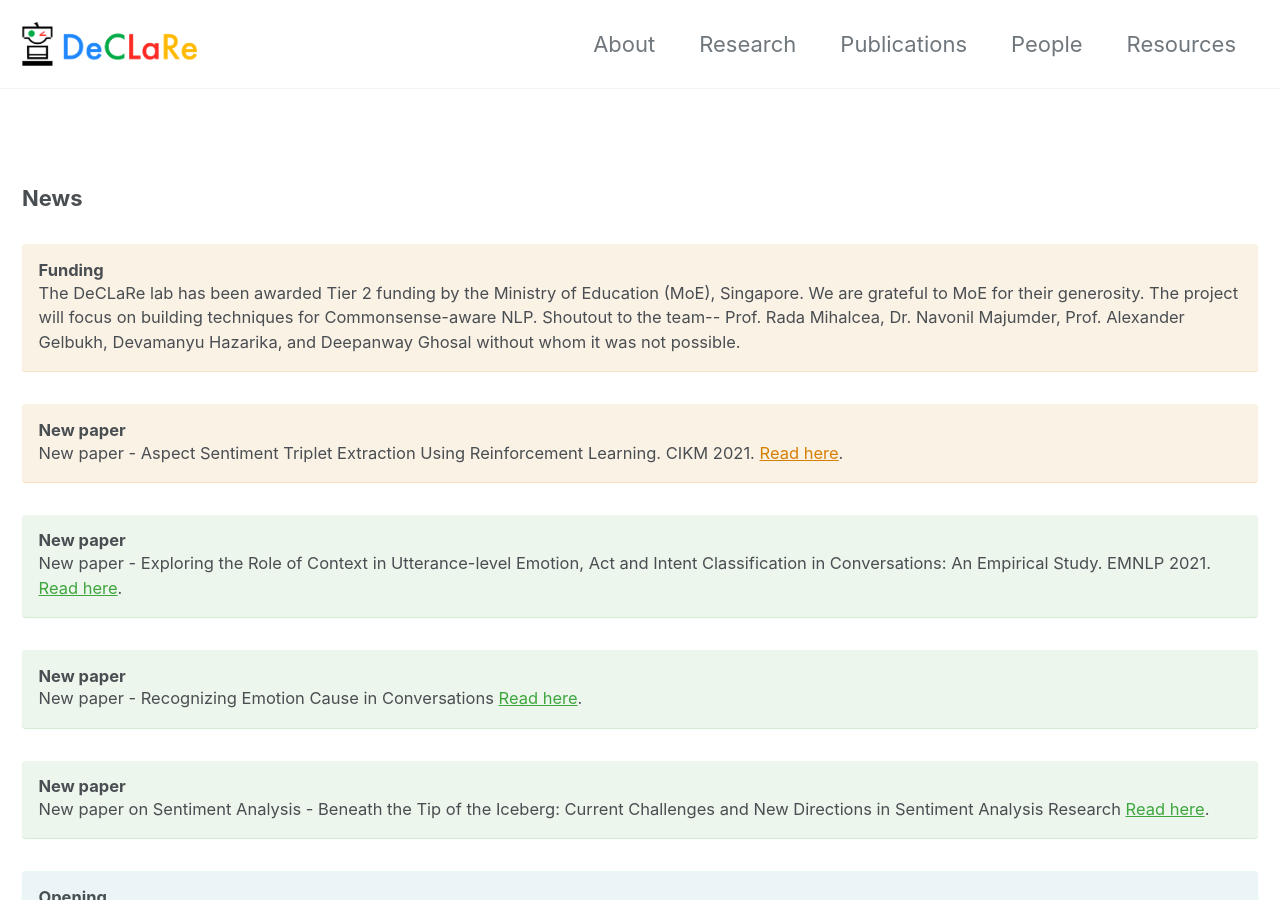
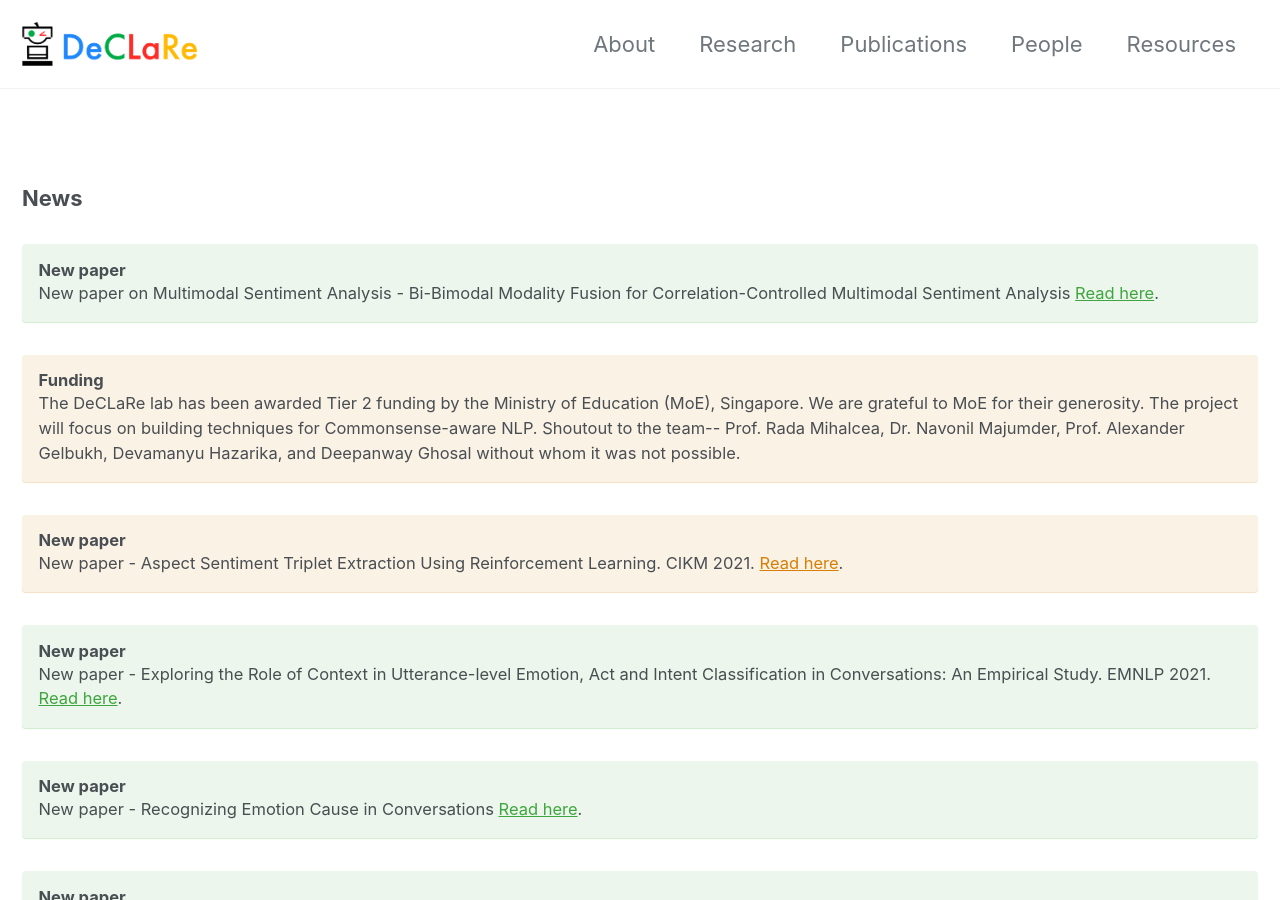
Before and after one commit to declare-lab/declare-lab.github.io, a Jekyll site: the page built from index.md, in a window 1280 px wide and 900 px high, scrolled down 301 px. Built offline with Jekyll 4.4.1, drawn with Linux system fonts in a browser that asks for light colours; cached includes are drawn as plain includes; nearby versions of some CDN libraries.

Commit message:
Update index.md
Added New Paper - Bi-Bimodal Modality Fusion for Correlation-Controlled Multimodal Sentiment Analysis

```diff
--- a/index.md
+++ b/index.md
@@ -17,6 +17,13 @@ logo:
 {% include feature_row_home_img id="logo" type="left" %}
 
 ### News
+
+<div class="notice--success">
+  <h4>New paper</h4>
+  <p>
+    New paper on Multimodal Sentiment Analysis - Bi-Bimodal Modality Fusion for Correlation-Controlled Multimodal Sentiment Analysis <a href="{{ site.url }}{{ site.baseurl }}/assets/pdfs/Bi-Bimodal_Analysis.pdf">Read here</a>.
+  </p>
+</div>
 
 <div class="notice--warning">
   <h4>Funding</h4>
```
